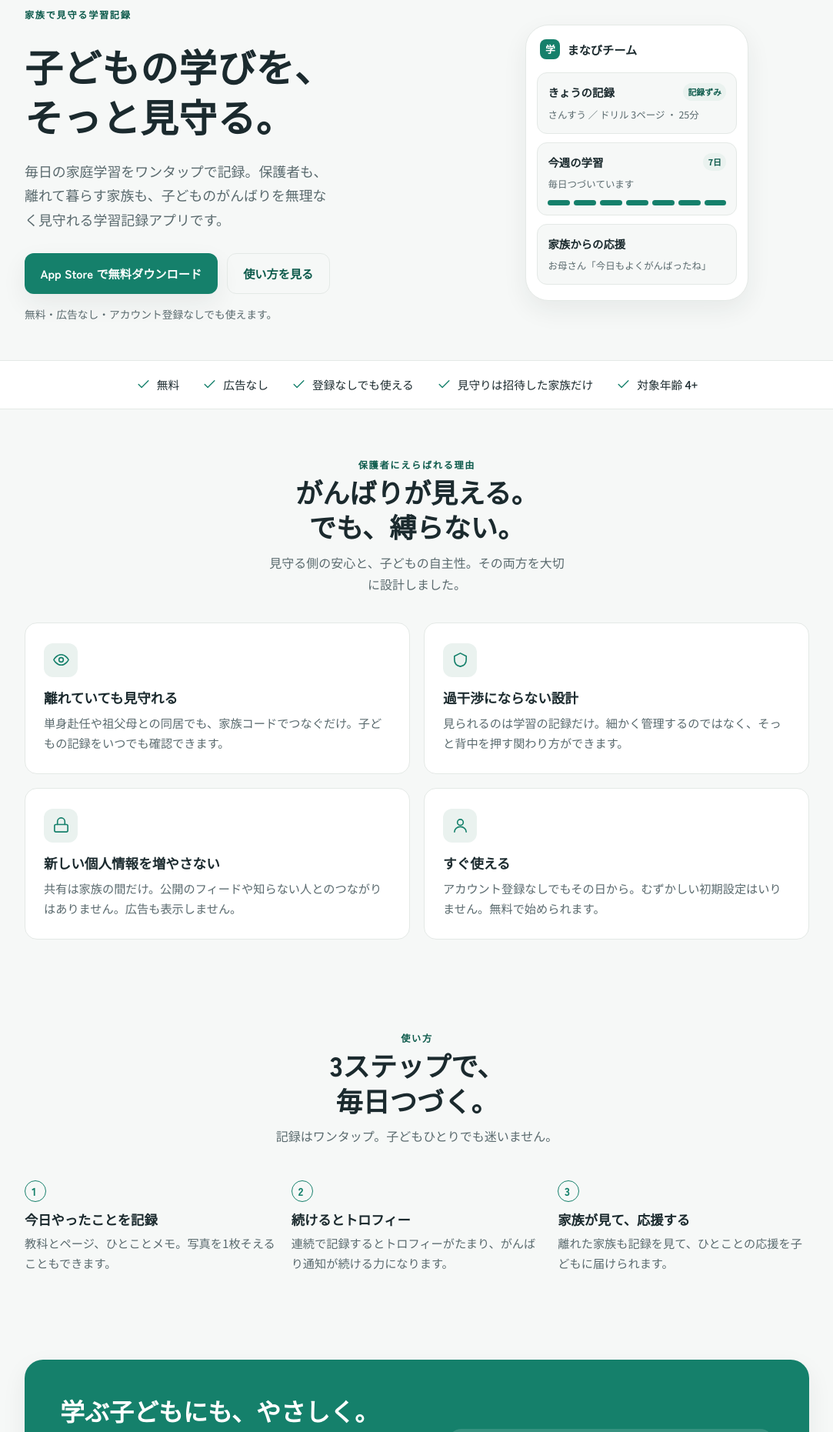
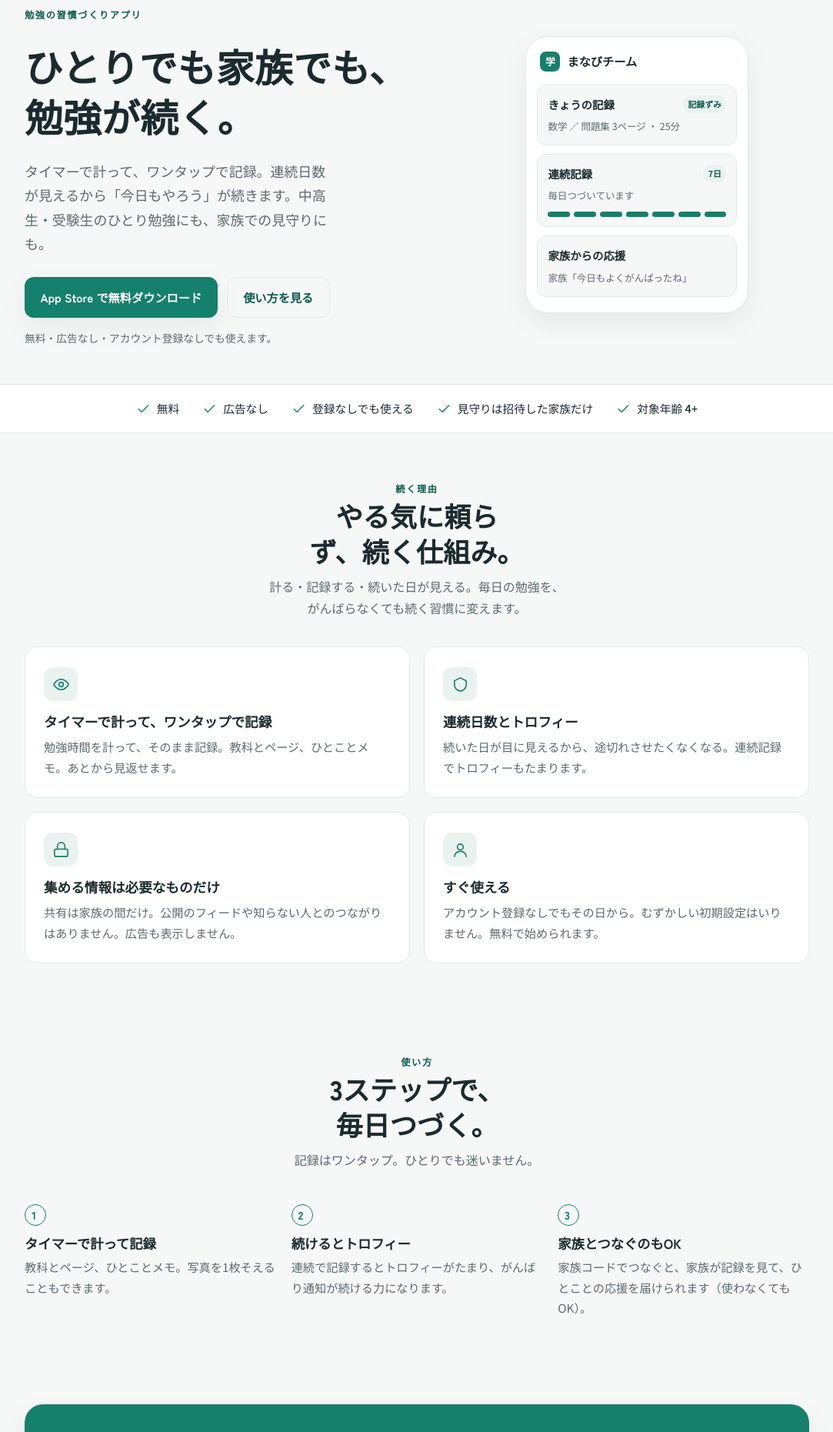
Before and after one commit to is-inn/manabi-lp, a plain HTML site: page index.html in a window 1280 px wide. Shown: the part 124-1985 px from the top of the page at 77% size, without its empty margins (98-1181 px from the left). Drawn offline with Linux system fonts and the light colour scheme.

Commit message:
manabi LP v3: lead with study habit (solo or family); family watch as secondary
Co-Authored-By: Claude Opus 5.5 <noreply@anthropic.com>

```diff
--- a/index.html
+++ b/index.html
@@ -3,12 +3,12 @@
 <head>
 <meta charset="utf-8">
 <meta name="viewport" content="width=device-width,initial-scale=1,viewport-fit=cover">
-<title>まなびチーム｜子どもの学習記録・家族の見守りアプリ</title>
-<meta name="description" content="子どもの家庭学習をワンタップで記録し、離れて暮らす家族もがんばりを見守れる学習記録アプリ「まなびチーム」。無料・広告なし・アカウント登録なしでも使えます。iOS対応（Android準備中）。">
+<title>まなびチーム｜ひとりでも家族でも、勉強が続く習慣アプリ</title>
+<meta name="description" content="勉強時間をタイマーで計って記録、連続日数が見えて毎日の勉強が習慣になる学習記録アプリ「まなびチーム」。中高生・受験生のひとり勉強にも、家族での見守りにも。無料・広告なし・アカウント登録なしでも使えます。iOS対応（Android準備中）。">
 <meta name="theme-color" content="#15806b">
 <meta property="og:type" content="website">
-<meta property="og:title" content="まなびチーム｜子どもの学習記録・家族の見守りアプリ">
-<meta property="og:description" content="毎日の家庭学習を記録して、保護者も離れて暮らす家族も、子どものがんばりを無理なく見守れる学習記録アプリ。無料・広告なし。">
+<meta property="og:title" content="まなびチーム｜ひとりでも家族でも、勉強が続く習慣アプリ">
+<meta property="og:description" content="時間を計って、記録して、連続日数が見える。ひとりでも家族でも、勉強が続く。無料・広告なし。">
 <meta property="og:locale" content="ja_JP">
 <meta property="og:url" content="https://is-inn.github.io/manabi-lp/">
 <meta name="twitter:card" content="summary_large_image">
@@ -148,9 +148,9 @@ footer{border-top:1px solid var(--line);padding-block:28px 40px;color:var(--mute
 <section class="hero wrap">
   <div class="hero-grid">
     <div>
-      <span class="eyebrow">家族で見守る学習記録</span>
-      <h1>子どもの学びを、<br>そっと見守る。</h1>
-      <p class="lead">毎日の家庭学習をワンタップで記録。保護者も、離れて暮らす家族も、子どものがんばりを無理なく見守れる学習記録アプリです。</p>
+      <span class="eyebrow">勉強の習慣づくりアプリ</span>
+      <h1>ひとりでも家族でも、<br>勉強が続く。</h1>
+      <p class="lead">タイマーで計って、ワンタップで記録。連続日数が見えるから「今日もやろう」が続きます。中高生・受験生のひとり勉強にも、家族での見守りにも。</p>
       <div class="cta-row">
         <a class="btn" href="https://apps.apple.com/jp/app/id6825277216" target="_blank" rel="noopener">App Store で無料ダウンロード</a>
         <a class="btn ghost" href="#how">使い方を見る</a>
@@ -162,16 +162,16 @@ footer{border-top:1px solid var(--line);padding-block:28px 40px;color:var(--mute
         <div class="ph-head"><span class="logo">学</span>まなびチーム</div>
         <div class="ph-card">
           <div class="t">きょうの記録 <span class="tag">記録ずみ</span></div>
-          <small>さんすう ／ ドリル 3ページ ・ 25分</small>
+          <small>数学 ／ 問題集 3ページ ・ 25分</small>
         </div>
         <div class="ph-card">
-          <div class="t">今週の学習 <span class="tag">7日</span></div>
+          <div class="t">連続記録 <span class="tag">7日</span></div>
           <small>毎日つづいています</small>
           <div class="week"><span class="on"></span><span class="on"></span><span class="on"></span><span class="on"></span><span class="on"></span><span class="on"></span><span class="on"></span></div>
         </div>
         <div class="ph-card">
           <div class="t">家族からの応援</div>
-          <small>お母さん「今日もよくがんばったね」</small>
+          <small>家族「今日もよくがんばったね」</small>
         </div>
       </div>
     </div>
@@ -190,24 +190,24 @@ footer{border-top:1px solid var(--line);padding-block:28px 40px;color:var(--mute
 
 <section class="wrap">
   <div class="head">
-    <span class="eyebrow">保護者にえらばれる理由</span>
-    <h2>がんばりが見える。でも、縛らない。</h2>
-    <p>見守る側の安心と、子どもの自主性。その両方を大切に設計しました。</p>
+    <span class="eyebrow">続く理由</span>
+    <h2>やる気に頼らず、続く仕組み。</h2>
+    <p>計る・記録する・続いた日が見える。毎日の勉強を、がんばらなくても続く習慣に変えます。</p>
   </div>
   <div class="grid">
     <div class="card">
       <div class="ichip"><svg class="ic" viewBox="0 0 24 24"><path d="M2 12s3.5-7 10-7 10 7 10 7-3.5 7-10 7-10-7-10-7Z"/><circle cx="12" cy="12" r="3"/></svg></div>
-      <h3>離れていても見守れる</h3>
-      <p>単身赴任や祖父母との同居でも、家族コードでつなぐだけ。子どもの記録をいつでも確認できます。</p>
+      <h3>タイマーで計って、ワンタップで記録</h3>
+      <p>勉強時間を計って、そのまま記録。教科とページ、ひとことメモ。あとから見返せます。</p>
     </div>
     <div class="card">
       <div class="ichip"><svg class="ic" viewBox="0 0 24 24"><path d="M12 3 4 7v5c0 5 3.5 8 8 9 4.5-1 8-4 8-9V7Z"/></svg></div>
-      <h3>過干渉にならない設計</h3>
-      <p>見られるのは学習の記録だけ。細かく管理するのではなく、そっと背中を押す関わり方ができます。</p>
+      <h3>連続日数とトロフィー</h3>
+      <p>続いた日が目に見えるから、途切れさせたくなくなる。連続記録でトロフィーもたまります。</p>
     </div>
     <div class="card">
       <div class="ichip"><svg class="ic" viewBox="0 0 24 24"><rect x="3" y="11" width="18" height="10" rx="2"/><path d="M7 11V7a5 5 0 0 1 10 0v4"/></svg></div>
-      <h3>新しい個人情報を増やさない</h3>
+      <h3>集める情報は必要なものだけ</h3>
       <p>共有は家族の間だけ。公開のフィードや知らない人とのつながりはありません。広告も表示しません。</p>
     </div>
     <div class="card">
@@ -222,24 +222,24 @@ footer{border-top:1px solid var(--line);padding-block:28px 40px;color:var(--mute
   <div class="head">
     <span class="eyebrow">使い方</span>
     <h2>3ステップで、毎日つづく。</h2>
-    <p>記録はワンタップ。子どもひとりでも迷いません。</p>
+    <p>記録はワンタップ。ひとりでも迷いません。</p>
   </div>
   <div class="steps">
-    <div class="step"><div class="n"><span>1</span></div><h3>今日やったことを記録</h3><p>教科とページ、ひとことメモ。写真を1枚そえることもできます。</p></div>
+    <div class="step"><div class="n"><span>1</span></div><h3>タイマーで計って記録</h3><p>教科とページ、ひとことメモ。写真を1枚そえることもできます。</p></div>
     <div class="step"><div class="n"><span>2</span></div><h3>続けるとトロフィー</h3><p>連続で記録するとトロフィーがたまり、がんばり通知が続ける力になります。</p></div>
-    <div class="step"><div class="n"><span>3</span></div><h3>家族が見て、応援する</h3><p>離れた家族も記録を見て、ひとことの応援を子どもに届けられます。</p></div>
+    <div class="step"><div class="n"><span>3</span></div><h3>家族とつなぐのもOK</h3><p>家族コードでつなぐと、家族が記録を見て、ひとことの応援を届けられます（使わなくてもOK）。</p></div>
   </div>
 </section>
 
 <section class="wrap">
   <div class="band">
     <div>
-      <h2>学ぶ子どもにも、やさしく。</h2>
-      <p>管理されるためではなく、続ける楽しさのために。子どものやる気を支えるしくみを入れました。</p>
+      <h2>家族で使えば、見守りにも。</h2>
+      <p>管理するためではなく、続ける力を支えるために。離れて暮らす家族も、家族コードでつなぐだけで、がんばりを見守れます。</p>
       <ul>
-        <li><svg viewBox="0 0 24 24"><path d="M20 6 9 17l-5-5"/></svg>連続記録でたまる「がんばりトロフィー」</li>
+        <li><svg viewBox="0 0 24 24"><path d="M20 6 9 17l-5-5"/></svg>見られるのは学習の記録だけ（家族コードでつないだ家族のみ）</li>
         <li><svg viewBox="0 0 24 24"><path d="M20 6 9 17l-5-5"/></svg>家族からの応援コメントがホームに届く</li>
-        <li><svg viewBox="0 0 24 24"><path d="M20 6 9 17l-5-5"/></svg>タイマーで集中、記録をあとから見返せる</li>
+        <li><svg viewBox="0 0 24 24"><path d="M20 6 9 17l-5-5"/></svg>単身赴任や祖父母とも、離れていてもつながる</li>
       </ul>
     </div>
     <div class="stat">
@@ -252,7 +252,7 @@ footer{border-top:1px solid var(--line);padding-block:28px 40px;color:var(--mute
 
 <section class="cta wrap">
   <span class="eyebrow">はじめよう</span>
-  <h2>今日のがんばりから、はじめる。</h2>
+  <h2>今日の1回から、習慣にする。</h2>
   <p>ダウンロードは無料。まずは1日、記録してみてください。</p>
   <div class="cta-row">
     <a class="btn" href="https://apps.apple.com/jp/app/id6825277216" target="_blank" rel="noopener">App Store で無料ダウンロード</a>
@@ -260,7 +260,7 @@ footer{border-top:1px solid var(--line);padding-block:28px 40px;color:var(--mute
 </section>
 
 <footer class="wrap">
-  <span>まなびチーム — 子どもの学習記録・家族の見守りアプリ</span>
+  <span>まなびチーム — ひとりでも家族でも、勉強が続く習慣アプリ</span>
   <span>iOS（Android 準備中）・© 2026 まなびチーム</span>
 </footer>
 
```
